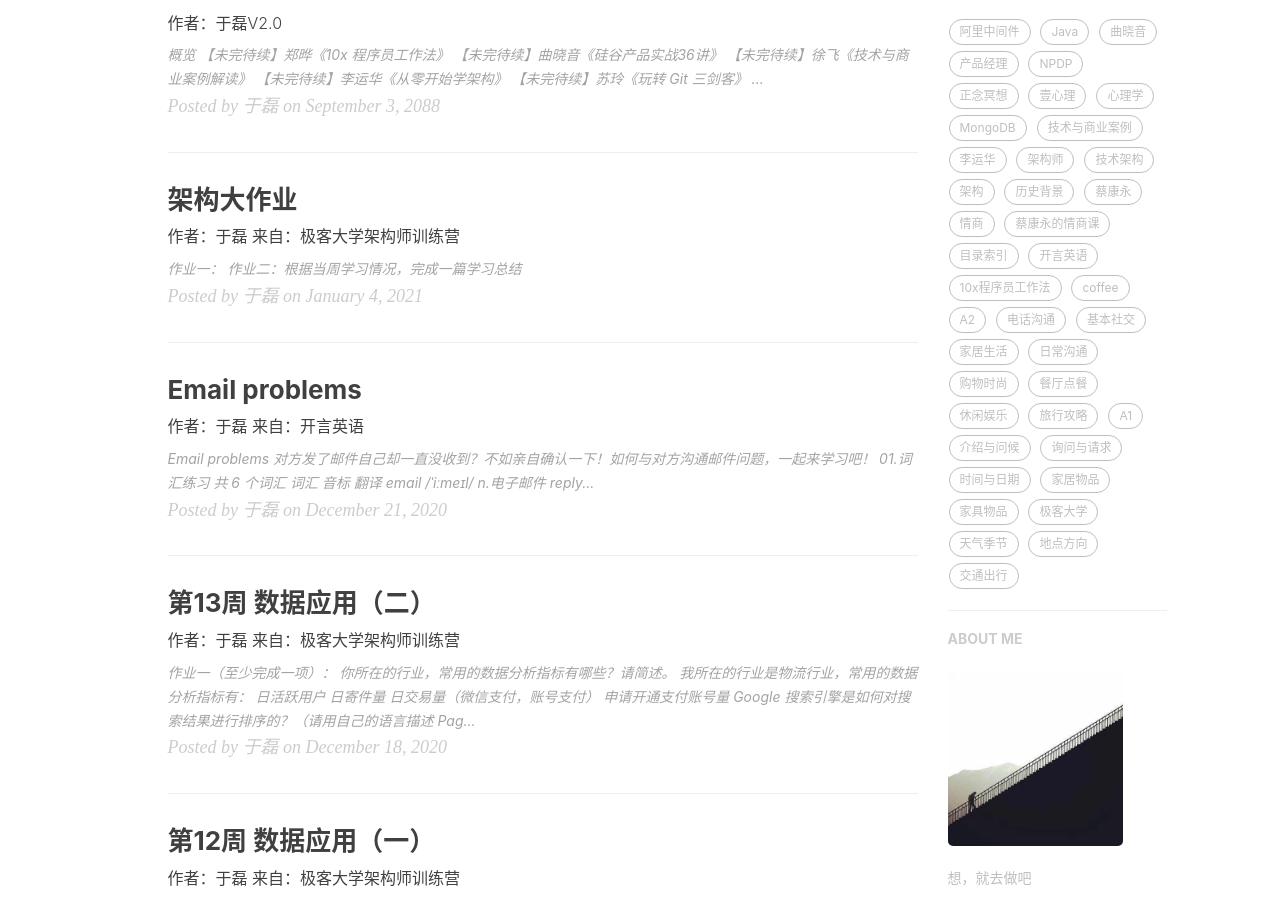
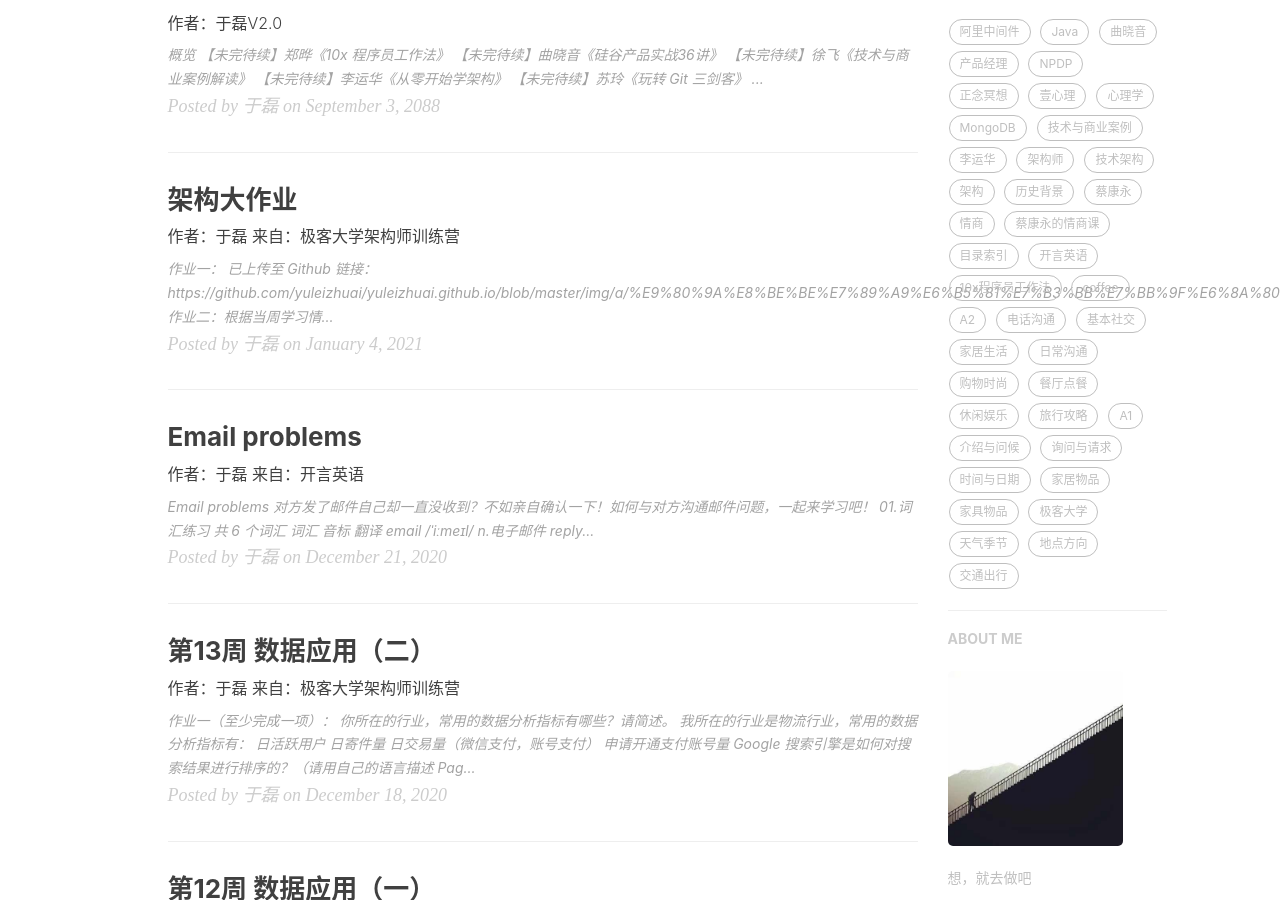
Before and after one commit to yuleizhuai/yuleizhuai.github.io, a Jekyll site: the page built from index.html, in a window 1280 px wide and 900 px high, scrolled down 499 px. Built offline with Jekyll 4.4.1, drawn with Linux system fonts in a browser that asks for light colours; nearby versions of some CDN libraries; the list of posts is cut into pages by our own code; comment, search, counter and statistics services are not loaded.

Commit message:
Update 2021-01-4-01.markdown

```diff
--- a/_posts/a/2021-01-4-01.markdown
+++ b/_posts/a/2021-01-4-01.markdown
@@ -21,7 +21,7 @@ tags:
 
 ## 作业一：
 
-
+已上传至 [Github](https://github.com/yuleizhuai/yuleizhuai.github.io/blob/master/img/a/%E9%80%9A%E8%BE%BE%E7%89%A9%E6%B5%81%E7%B3%BB%E7%BB%9F%E6%8A%80%E6%9C%AF%E6%96%B9%E6%A1%88.pdf) 链接：https://github.com/yuleizhuai/yuleizhuai.github.io/blob/master/img/a/%E9%80%9A%E8%BE%BE%E7%89%A9%E6%B5%81%E7%B3%BB%E7%BB%9F%E6%8A%80%E6%9C%AF%E6%96%B9%E6%A1%88.pdf
 
 
 
```
